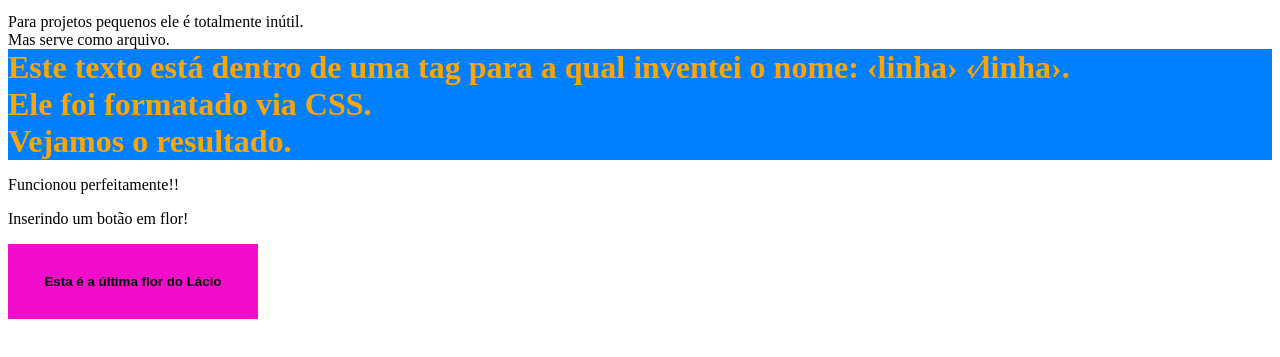
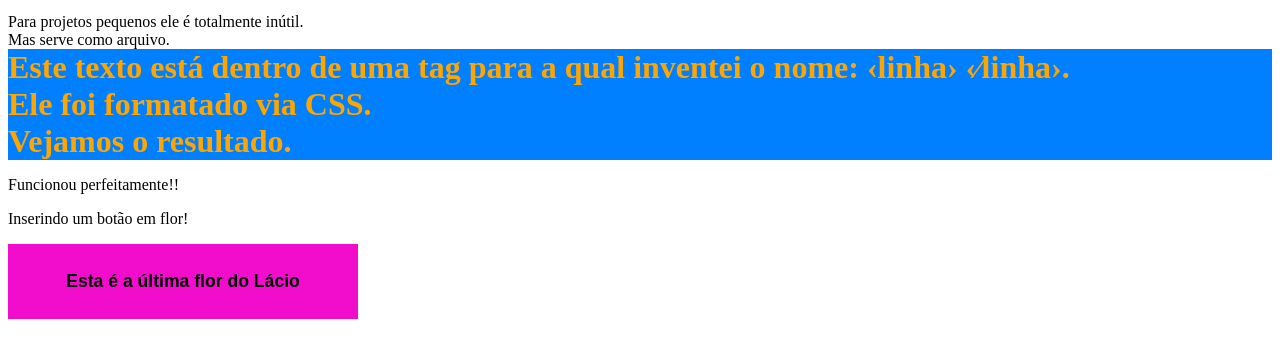
Before and after one commit to joagostini/aprendendo-git, a plain HTML site: page index.html in a window 1280 px wide. Shown: the part 101-458 px from the top of the page. Drawn offline with Linux system fonts and the light colour scheme.

Commit message:
configurando botão

```diff
--- a/beauty.css
+++ b/beauty.css
@@ -6,7 +6,7 @@ linha{
   background-color: hsl(210, 100%,50%);
 }
 .btn-flor{
-  width: 250px;
+  width: 350px;
   height:75px;
   line-height: 1;
   color: black;
@@ -14,4 +14,5 @@ linha{
   border: 0;
   cursor: pointer;
   font-weight: 700;
+  font-size: 1.1rem;
 }
```
